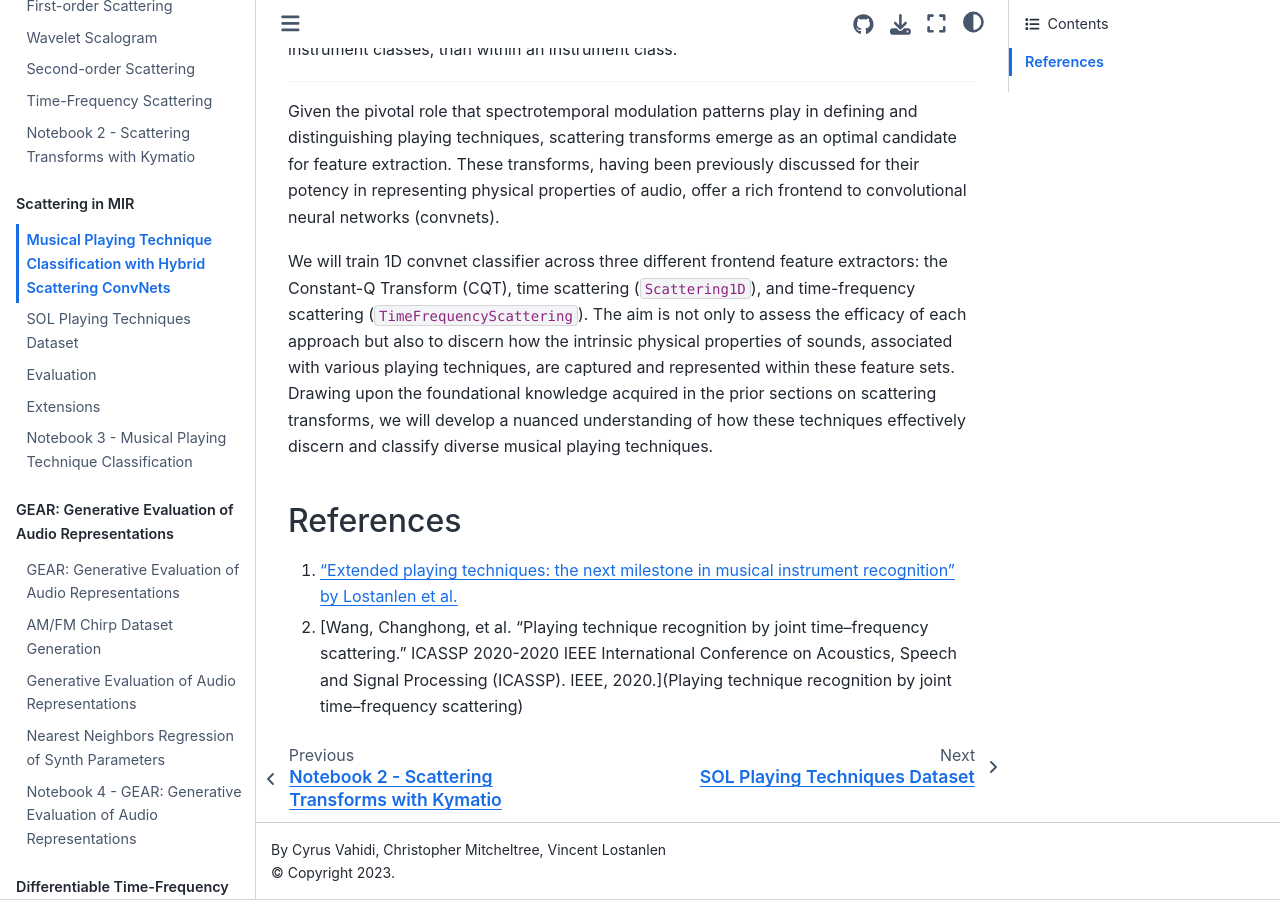
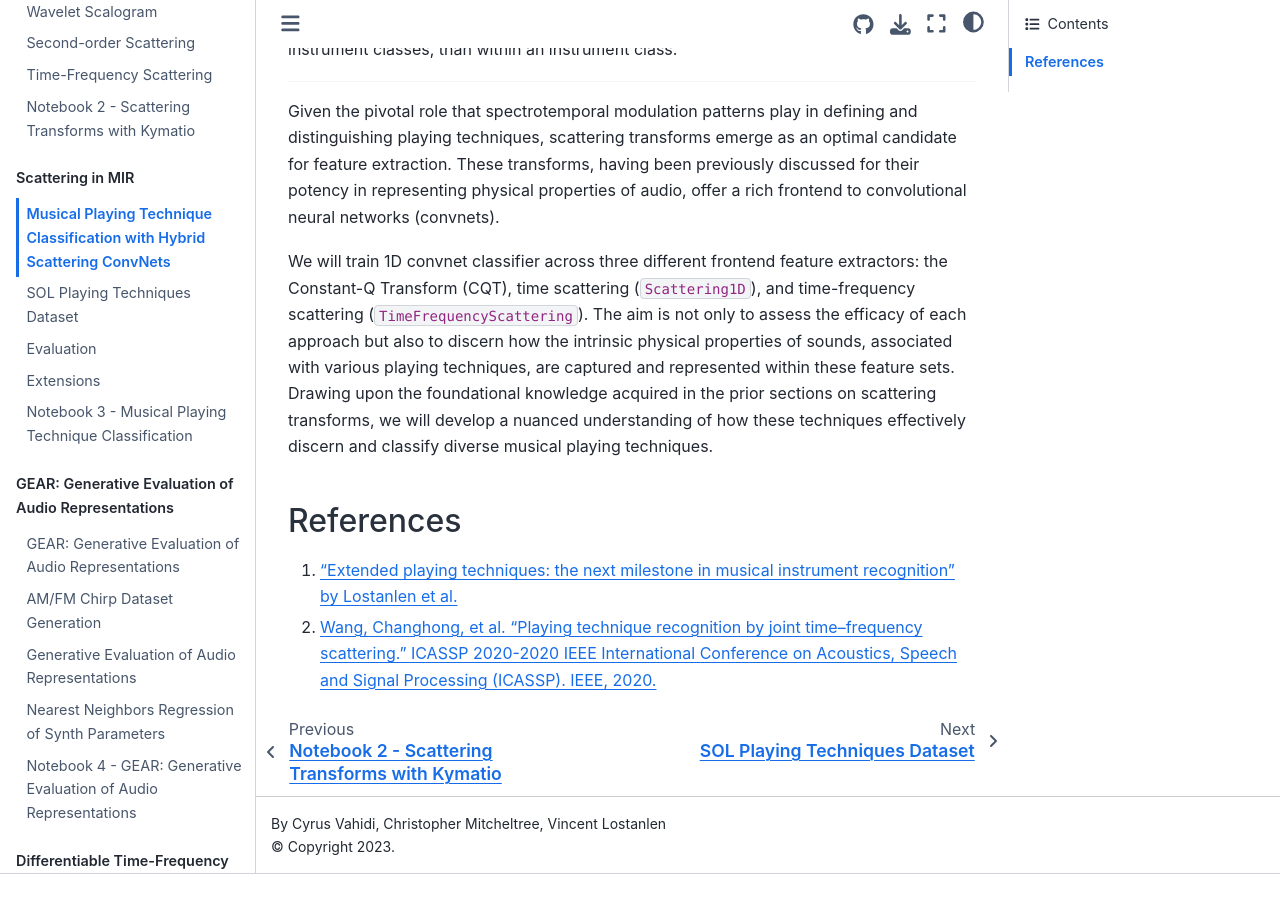
Before and after one commit to kymatio/ismir23-tutorial, a Jupyter Book: the page built from book/ch4_mir/task.md, in a window 1280 px wide and 900 px high, scrolled down 668 px. Built offline with Jupyter Book 1.0.4 settings and Sphinx 7.4.7 and the Sphinx Book theme 1.1.4, drawn with Linux system fonts in a browser that asks for light colours; after the commit the page ends 1542 px from its top, so only the background shows below that; part of the change alters nothing that is shown.

Commit message:
references

```diff
--- a/book/ch4_mir/task.md
+++ b/book/ch4_mir/task.md
@@ -26,4 +26,4 @@ References
 ----------
 1. ["Extended playing techniques: the next milestone in musical instrument recognition" by Lostanlen et al.](https://www.lostanlen.com/wp-content/uploads/2019/11/lostanlen2018dlfm.pdf)
 
-2. [Wang, Changhong, et al. "Playing technique recognition by joint time–frequency scattering." ICASSP 2020-2020 IEEE International Conference on Acoustics, Speech and Signal Processing (ICASSP). IEEE, 2020.](Playing technique recognition by joint time–frequency scattering)
+2. [Wang, Changhong, et al. "Playing technique recognition by joint time–frequency scattering." ICASSP 2020-2020 IEEE International Conference on Acoustics, Speech and Signal Processing (ICASSP). IEEE, 2020.](https://ieeexplore.ieee.org/abstract/document/9053474?casa_token=DJTf6q4jbjkAAAAA:qeTqZ1j0lFOgQh01DG8ilHttCusz7Kbl2lVM6VjChR-RM1J2cNi9G68YQIxLxkhSLoD2WLqNNQ)
```
